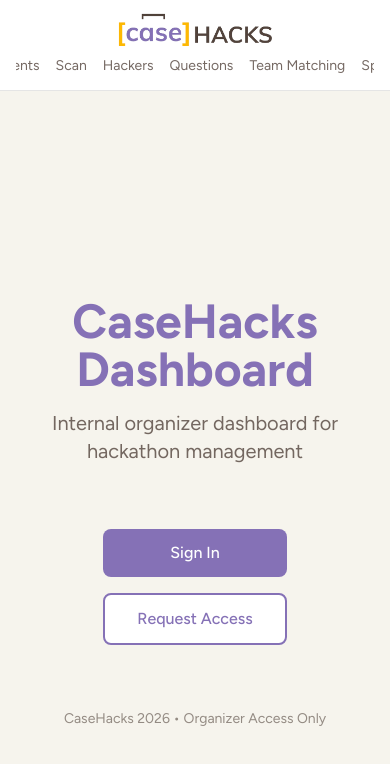
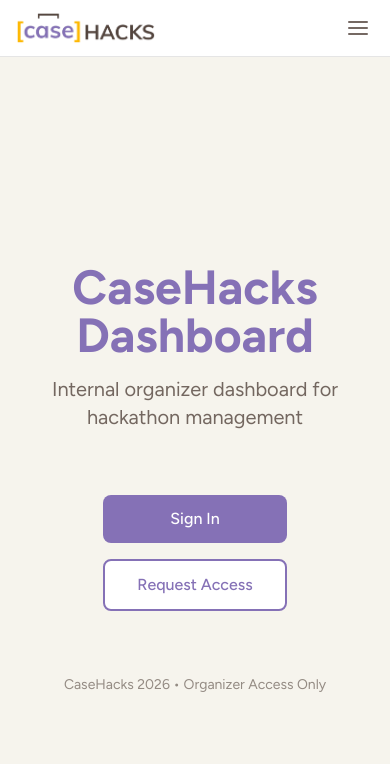
Before and after one commit to rkhexed/Casehacks-dashboard, a Next.js app: page / in a window 390 px wide. Shown: the top 764 px of the page. Built offline with nearby package versions, Linux system fonts and the light colour scheme.

Commit message:
Add hamburger menu for mobile navbar

```diff
--- a/app/components/Navbar.tsx
+++ b/app/components/Navbar.tsx
@@ -3,9 +3,22 @@
 import Link from 'next/link';
 import Image from 'next/image';
 import { usePathname } from 'next/navigation';
+import { useState } from 'react';
+
+const NAV_LINKS = [
+  { href: '/dashboard', label: 'Dashboard' },
+  { href: '/events', label: 'Events' },
+  { href: '/scan', label: 'Scan' },
+  { href: '/dashboard/hackers', label: 'Hackers' },
+  { href: '/dashboard/questions', label: 'Questions' },
+  { href: '/dashboard/team-matching', label: 'Team Matching' },
+  { href: '/dashboard/sponsor', label: 'Sponsors' },
+  { href: '/admin/approve', label: 'Admin' },
+];
 
 export default function Navbar() {
   const pathname = usePathname();
+  const [menuOpen, setMenuOpen] = useState(false);
 
   const linkClass = (href: string) =>
     `text-sm transition-colors ${
@@ -16,37 +29,60 @@ export default function Navbar() {
 
   return (
     <nav className="bg-card border-b border-border px-4 py-3 overflow-x-hidden">
-      <div className="max-w-6xl mx-auto flex flex-col sm:flex-row sm:items-center gap-2 sm:gap-4">
-        <Link href="/dashboard" className="shrink-0 flex justify-center sm:justify-start">
-          <Image src="/CaseLogo.png" alt="CaseHacks" width={181} height={105} style={{ height: '36px', width: 'auto' }} className="hidden sm:block" priority />
-          <Image src="/CaseLogoMobile.png" alt="CaseHacks" width={577} height={133} style={{ height: '36px', width: 'auto' }} className="block sm:hidden" priority />
-        </Link>
-        <div className="flex items-center justify-center sm:justify-start gap-4 overflow-x-auto scrollbar-none min-w-0 pb-0.5">
-          <Link href="/dashboard" className={linkClass('/dashboard') + ' whitespace-nowrap'}>
-            Dashboard
+      <div className="max-w-6xl mx-auto">
+
+        {/* Mobile header row: logo + hamburger */}
+        <div className="flex items-center justify-between sm:hidden">
+          <Link href="/dashboard">
+            <Image src="/CaseLogoMobile.png" alt="CaseHacks" width={577} height={133} style={{ height: '32px', width: 'auto' }} priority />
           </Link>
-          <Link href="/events" className={linkClass('/events') + ' whitespace-nowrap'}>
-            Events
+          <button
+            onClick={() => setMenuOpen(o => !o)}
+            aria-label="Toggle menu"
+            className="p-1 rounded text-foreground/80 hover:text-primary"
+          >
+            {menuOpen ? (
+              <svg xmlns="http://www.w3.org/2000/svg" width="24" height="24" fill="none" stroke="currentColor" strokeWidth="2" strokeLinecap="round" strokeLinejoin="round" viewBox="0 0 24 24">
+                <line x1="18" y1="6" x2="6" y2="18" /><line x1="6" y1="6" x2="18" y2="18" />
+              </svg>
+            ) : (
+              <svg xmlns="http://www.w3.org/2000/svg" width="24" height="24" fill="none" stroke="currentColor" strokeWidth="2" strokeLinecap="round" strokeLinejoin="round" viewBox="0 0 24 24">
+                <line x1="3" y1="6" x2="21" y2="6" /><line x1="3" y1="12" x2="21" y2="12" /><line x1="3" y1="18" x2="21" y2="18" />
+              </svg>
+            )}
+          </button>
+        </div>
+
+        {/* Mobile dropdown menu */}
+        {menuOpen && (
+          <div className="sm:hidden flex flex-col mt-2 gap-1 border-t border-border pt-2">
+            {NAV_LINKS.map(({ href, label }) => (
+              <Link
+                key={href}
+                href={href}
+                onClick={() => setMenuOpen(false)}
+                className={linkClass(href) + ' py-2 px-1'}
+              >
+                {label}
+              </Link>
+            ))}
+          </div>
+        )}
+
+        {/* Desktop layout: logo + inline links */}
+        <div className="hidden sm:flex items-center gap-4">
+          <Link href="/dashboard" className="shrink-0">
+            <Image src="/CaseLogo.png" alt="CaseHacks" width={181} height={105} style={{ height: '36px', width: 'auto' }} priority />
           </Link>
-          <Link href="/scan" className={linkClass('/scan') + ' whitespace-nowrap'}>
-            Scan
-          </Link>
-          <Link href="/dashboard/hackers" className={linkClass('/dashboard/hackers') + ' whitespace-nowrap'}>
-            Hackers
-          </Link>
-          <Link href="/dashboard/questions" className={linkClass('/dashboard/questions') + ' whitespace-nowrap'}>
-            Questions
-          </Link>
-          <Link href="/dashboard/team-matching" className={linkClass('/dashboard/team-matching') + ' whitespace-nowrap'}>
-            Team Matching
-          </Link>
-          <Link href="/dashboard/sponsor" className={linkClass('/dashboard/sponsor') + ' whitespace-nowrap'}>
-            Sponsors
-          </Link>
-          <Link href="/admin/approve" className={linkClass('/admin/approve') + ' whitespace-nowrap'}>
-            Admin
-          </Link>
+          <div className="flex items-center gap-4 overflow-x-auto scrollbar-none min-w-0 pb-0.5">
+            {NAV_LINKS.map(({ href, label }) => (
+              <Link key={href} href={href} className={linkClass(href) + ' whitespace-nowrap'}>
+                {label}
+              </Link>
+            ))}
+          </div>
         </div>
+
       </div>
     </nav>
   );
```
